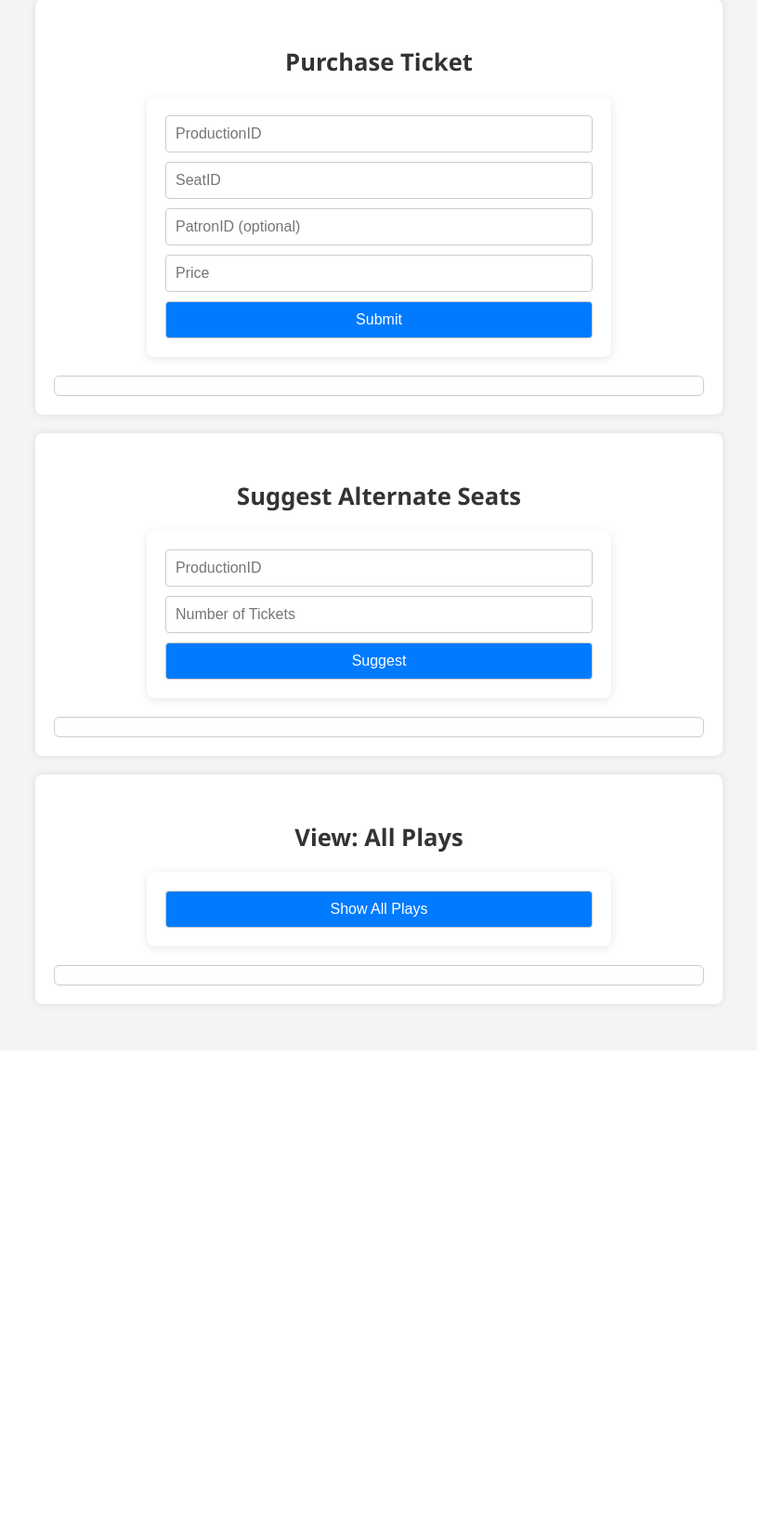
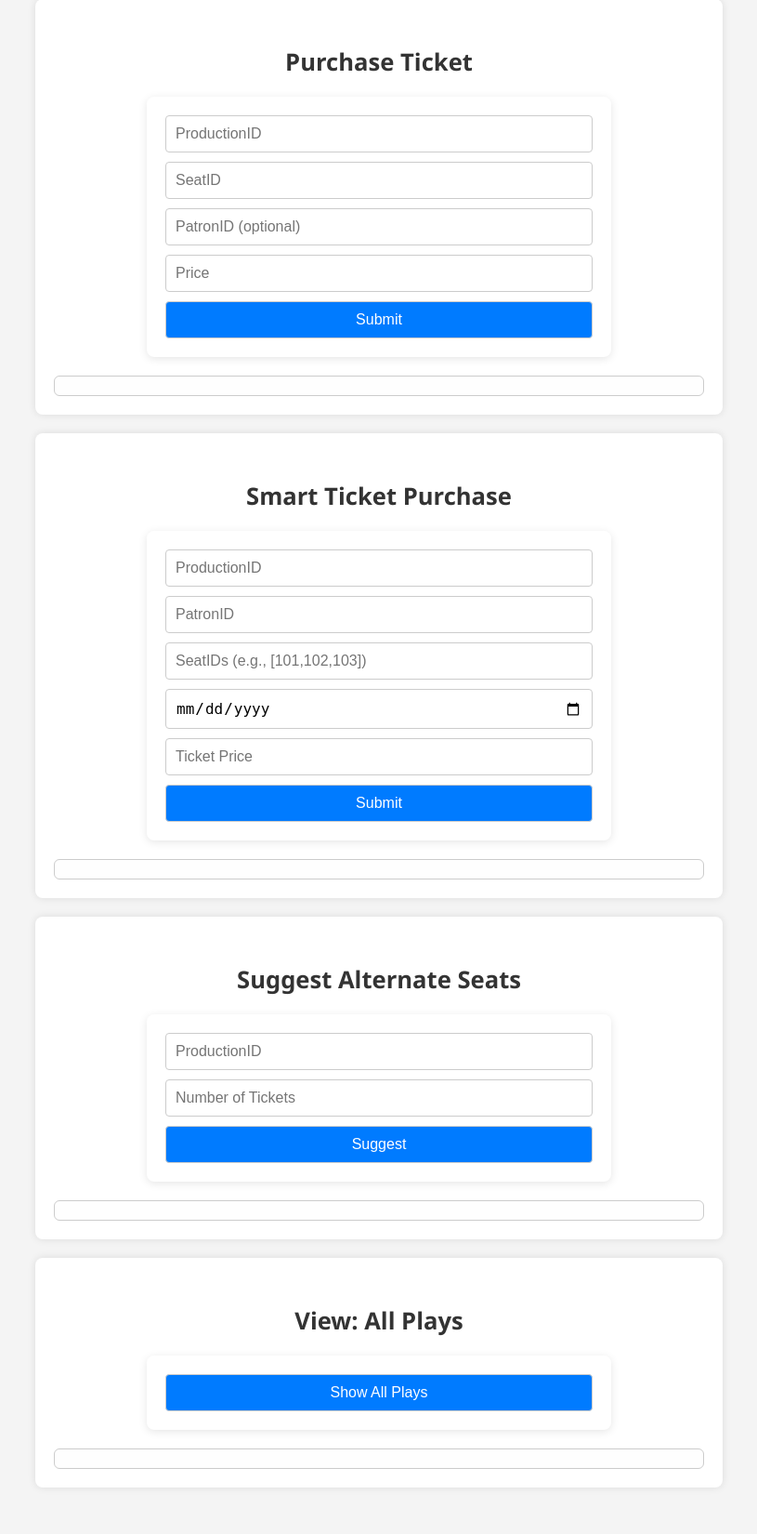
Before and after one commit to SpencerEpp/theatre-db-demo, a Flask app: page /guest in a window 1280 px wide. Shown: the part 585-2235 px from the top of the page at 93% size, without its empty margins (232-1047 px from the left). Before the commit the page ends 1671 px from the top, so only its background shows below. Run offline with Flask 3, Linux system fonts and the light colour scheme.

Commit message:
Revert "Tweaks after merge pull request"
This reverts commit a2618a645ecb51be0db010a8a4237bf03c132fe6.

```diff
--- a/main.py
+++ b/main.py
@@ -343,6 +343,13 @@ def procedure():
             sanitize_input(request.form['StartDate']) if request.form['StartDate'] else None,
             sanitize_input(request.form['EndDate']) if request.form['EndDate'] else None
         ],
+        "SmartTicketPurchase": lambda: [
+            int(sanitize_input(request.form['ProductionID'])),
+            int(sanitize_input(request.form['PatronID'])),
+            sanitize_input(request.form['SeatIDs']),  # Must be JSON string like "[101,102]"
+            sanitize_input(request.form['Deadline']),
+            float(sanitize_input(request.form['Price']))
+        ],
         "SuggestAlternateSeats": lambda: [
             int(sanitize_input(request.form['ProductionID'])),
             int(sanitize_input(request.form['SeatCount']))
--- a/templates/guest.html
+++ b/templates/guest.html
@@ -18,7 +18,8 @@
     with smart multi-seat logic.
 
     Features:
-      - Procedures exposed: CheckSeatAvailability, PurchaseTicket, SuggestAlternateSeats
+      - Procedures exposed: CheckSeatAvailability, PurchaseTicket, SmartTicketPurchase,
+        SuggestAlternateSeats
       - View access: vw_PlayListing for displaying available shows
       - Results are dynamically rendered using JavaScript and formatted as scrollable tables
       - Each form section handles its own input submission and output display
@@ -33,8 +34,8 @@
   Notes:
     - Intended for public use (unauthenticated)
     - Background and layout styling consistent with index and login pages
-    - SeatIDs in PurchaseTicket must be formatted as a stringified JSON array
-    - PurchaseTicket requires a JSON-formatted seat list (e.g., "[101,102,103]")
+    - SeatIDs in SmartTicketPurchase must be formatted as a stringified JSON array
+    - SmartTicketPurchase requires a JSON-formatted seat list (e.g., "[101,102,103]")
 
 ========================================================================================= -->
 
@@ -153,6 +154,19 @@
     </div>
 
     <div class="form-section">
+      <h2>Smart Ticket Purchase</h2>
+      <form onsubmit="submitForm(event, 'SmartTicketPurchase')">
+        <input name="ProductionID" type="number" placeholder="ProductionID" required>
+        <input name="PatronID" type="number" placeholder="PatronID" required>
+        <input name="SeatIDs" placeholder="SeatIDs (e.g., [101,102,103])" required>
+        <input name="Deadline" type="date" required>
+        <input name="Price" type="number" step="0.01" placeholder="Ticket Price" required>
+        <button type="submit">Submit</button>
+      </form>
+      <div class="responseArea"></div>
+    </div>
+
+    <div class="form-section">
       <h2>Suggest Alternate Seats</h2>
       <form onsubmit="submitForm(event, 'SuggestAlternateSeats')">
         <input name="ProductionID" type="number" placeholder="ProductionID" required>
```
Also changed, not shown: templates/admin.html (+13 -1 lines), templates/member.html (+14 -2 lines), templates/patron.html (+14 -1 lines), theatre.sql.
